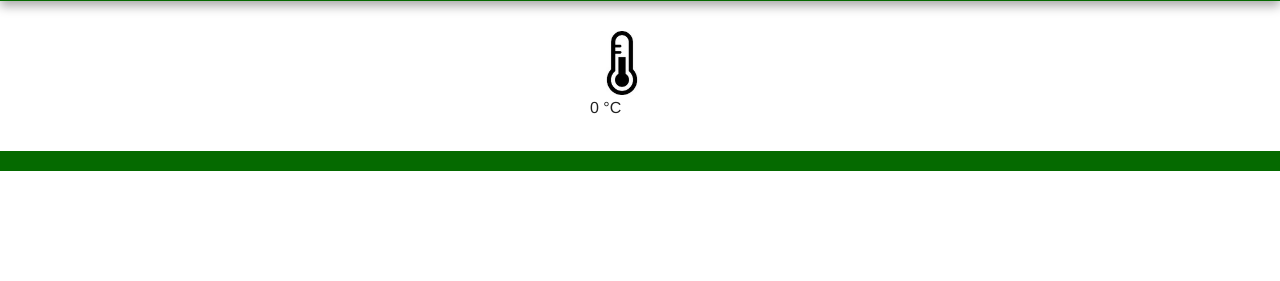
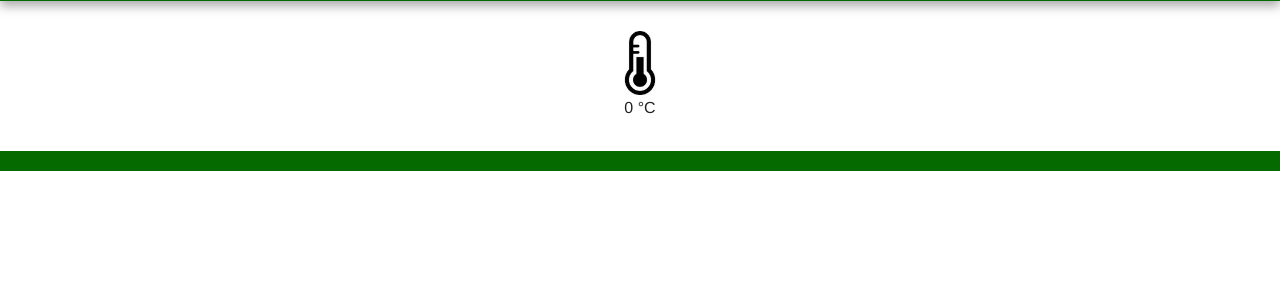
Before and after one commit to GoestaO/gardenbot, a Flask app: page / in a window 1280 px wide. Shown: the part 95-376 px from the top of the page. Run offline with Flask 2, Linux system fonts and the light colour scheme; data that the repository does not hold is empty; parts of the project's set-up code (start-up, migrations or seed data) failed here and were passed over; some libraries are stand-ins or nearby versions.

Commit message:
- Added virtualenv to project - some minor improvements in the frontend

```diff
--- a/webapp/templates/homepage.html
+++ b/webapp/templates/homepage.html
@@ -3,15 +3,25 @@
     <style>
         table, th, td {
             alignment: center;
+            text-align: center;
         }
 
         td.symbol {
             width: 100px;
+            text-align: center;
         }
 
         td.status {
-            alignment: center;
+            alignment: right;
+            text-align: center;
         }
+
+        td img {
+            display: block;
+            margin-left: auto;
+            margin-right: auto;
+        }
+
     </style>
     <div align="center">
 
--- a/webapp/views.py
+++ b/webapp/views.py
@@ -22,7 +22,7 @@ def homepage():
 
 @app.route('/water', methods=['GET'])
 def water():
-    response = gardenbot_client.water_plants(10)
+    response = gardenbot_client.water_plants(30)
     return jsonify(response.text, response.status_code)
 
 
```
Also changed, not shown: webapp/static/img/loading.gif, webapp/static/img/watering.jpg.
